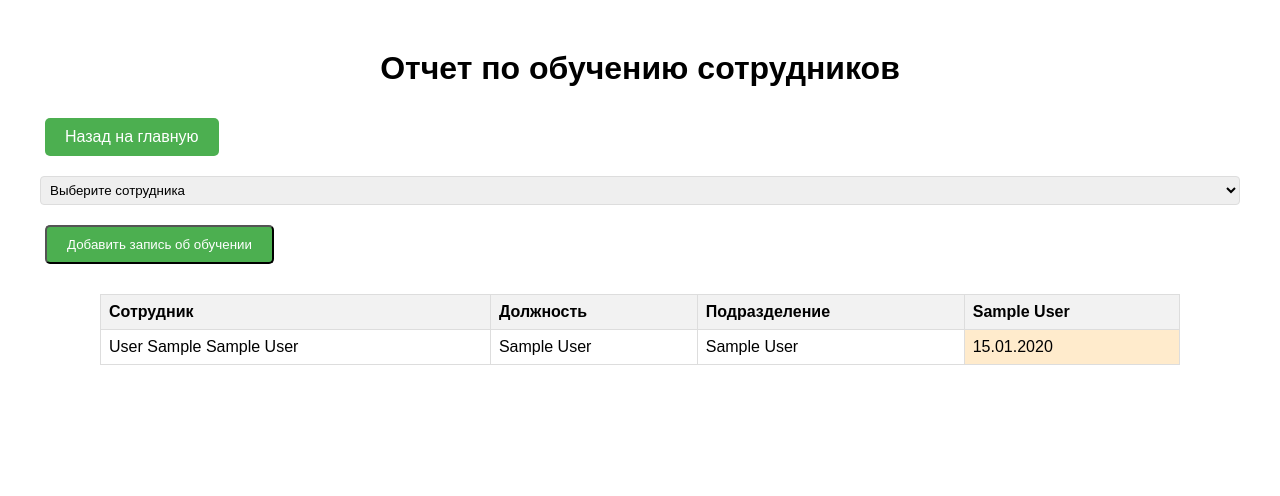
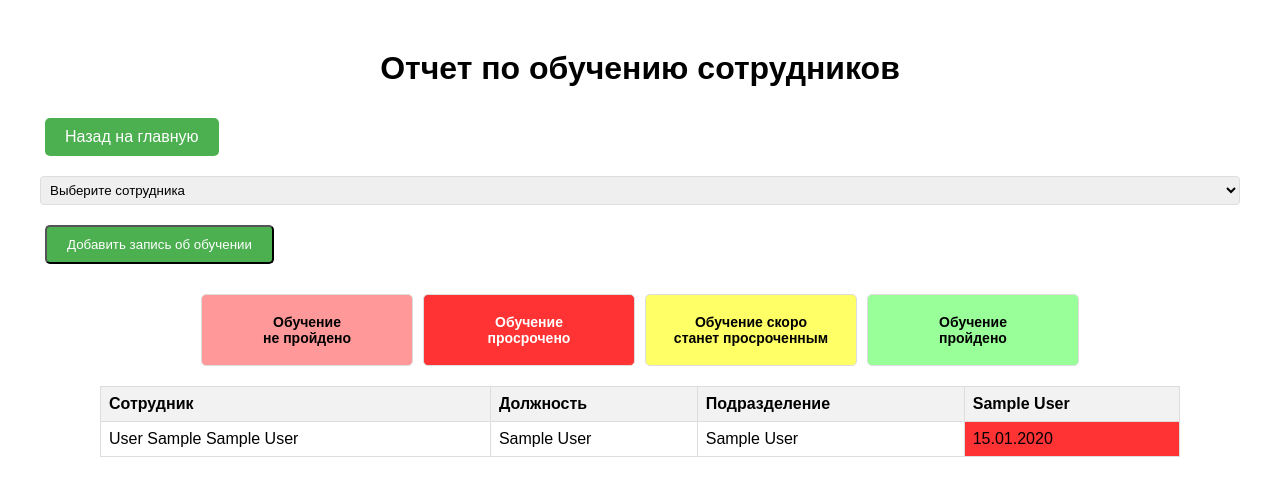
Before and after one commit to evlx87/training_tracker, a Django app: page /reports/ in a window 1280 px wide. Shown: the top 496 px of the page. Run offline with Django 5.2, Linux system fonts and the light colour scheme; tables that the repository leaves empty hold one stand-in row (values such as "Sample post").

Commit message:
добавлена легенда на странице отчета

```diff
--- a/employees/templates/reports.html
+++ b/employees/templates/reports.html
@@ -18,6 +18,25 @@
     </select>
     <button type="submit" class="action-button">Добавить запись об обучении</button>
 </form>
+
+<div class="legend">
+    <div class="legend-item not-completed">
+        <span>Обучение</span>
+        <span>не пройдено</span>
+    </div>
+    <div class="legend-item overdue">
+        <span>Обучение</span>
+        <span>просрочено</span>
+    </div>
+    <div class="legend-item warning">
+        <span>Обучение скоро</span>
+        <span>станет просроченным</span>
+    </div>
+    <div class="legend-item completed">
+        <span>Обучение</span>
+        <span>пройдено</span>
+    </div>
+</div>
 
 <table class="report-table">
     <thead>
--- a/static/css/style.css
+++ b/static/css/style.css
@@ -116,61 +116,69 @@ th {
     font-size: 0.9em;
 }
 
+/* Стили для легенды */
 .legend {
-    margin: 20px auto;
-    max-width: 600px;
+    display: flex;
+    justify-content: center;
+    gap: 10px;
+    margin: 20px 0;
 }
 
-.legend h3 {
-    margin-bottom: 10px;
+.legend-item {
+    width: 200px;
+    height: 60px;
+    display: flex;
+    flex-direction: column;
+    justify-content: center;
+    align-items: center;
+    text-align: center;
+    color: black;
+    font-weight: bold;
+    font-size: 14px;
+    border: 1px solid #ddd;
+    border-radius: 5px;
+    padding: 5px;
 }
 
-.legend ul {
-    list-style: none;
-    padding: 0;
+.legend-item span {
+    display: block;
+    line-height: 1.2;
 }
 
-.legend li {
-    margin-bottom: 5px;
+.legend-item.not-completed {
+    background-color: #ff9999; /* Обновлено: насыщенный розовый */
 }
 
-.legend-color {
-    display: inline-block;
-    width: 20px;
-    height: 20px;
-    margin-right: 10px;
-    vertical-align: middle;
+.legend-item.overdue {
+    background-color: #ff3333; /* Обновлено: яркий красный */
 }
 
+.legend-item.warning {
+    background-color: #ffff66; /* Обновлено: насыщенный жёлтый */
+}
+
+.legend-item.completed {
+    background-color: #99ff99; /* Обновлено: насыщенный светло-зелёный */
+}
+
+/* Улучшение читаемости текста на красном фоне */
+.legend-item.overdue {
+    color: white;
+}
+
+/* Стили для ячеек таблицы */
 .not-completed {
-    background-color: #ffcccc;
+    background-color: #ff9999; /* Обновлено: насыщенный розовый */
 }
 
 .overdue {
-    background-color: #ffebcc;
+    background-color: #ff3333; /* Обновлено: яркий красный */
 }
 
 .warning {
-    background-color: #cce5ff;
+    background-color: #ffff66; /* Обновлено: насыщенный жёлтый */
 }
 
 .normal {
-    background-color: #ffffff;
+    background-color: #99ff99; /* Обновлено: насыщенный светло-зелёный */
 }
-
-.legend-color.not-completed {
-    background-color: #ff0000;
-}
-
-.legend-color.overdue {
-    background-color: #ff9900;
-}
-
-.legend-color.warning {
-    background-color: #0000ff;
-}
-
-.legend-color.normal {
-    background-color: #ffffff;
-    border: 1px solid #000;
-}
```
Also changed, not shown: employees/templates/employee_trainings.html (+4 -4 lines).
